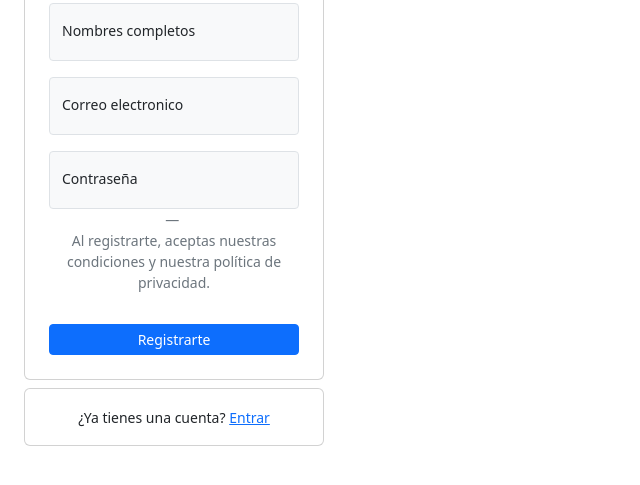
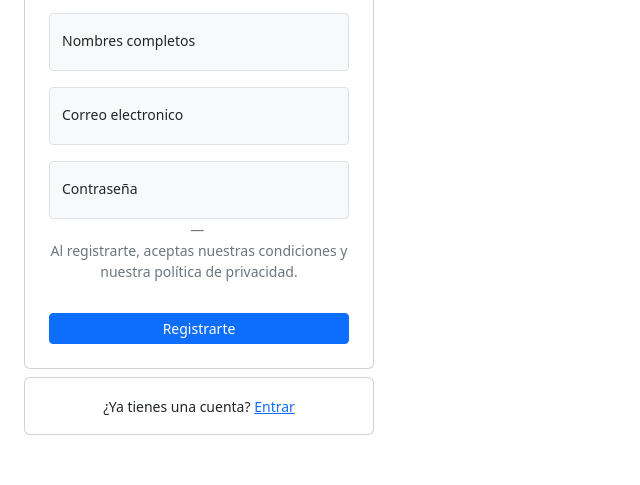
Before and after one commit to jleon1994/tienda, a website: page frontend/register.html in a window 1280 px wide. Shown: the part 283-768 px from the top of the page, without its empty margins (0-640 px from the left). Drawn offline with nearby package versions, Linux system fonts and the light colour scheme.

```diff
--- a/frontend/register.html
+++ b/frontend/register.html
@@ -12,8 +12,8 @@
 <body>
     <div class="d-flex justify-content-center align-items-center vh-100">
 
-            <div class="card-body p-4 text-center" style="width: 300px;">
-                <div class="card p-4 text-center mb-2" style="width: 300px;">
+            <div class="card-body p-4 text-center" style="width: 350px;">
+                <div class="card p-4 text-center mb-2" style="width: 350px;">
                     <div class="mb-2 images-center">
                         <img src="images/logo.png" alt="Logo" id="logo" class="w-50">
                     </div>
@@ -40,7 +40,7 @@
                         <button type="submit" class="btn btn-primary btn-sm w-100">Registrarte</button>
                     </form>
                 </div>
-                <div class="card text-center" style="width: 300px;">
+                <div class="card text-center" style="width: 350px;">
                     <div class="text-center mt-3">
                         <p><small>¿Ya tienes una cuenta? <a href="login.html"> Entrar</a></small></p>
                     </div>
```
